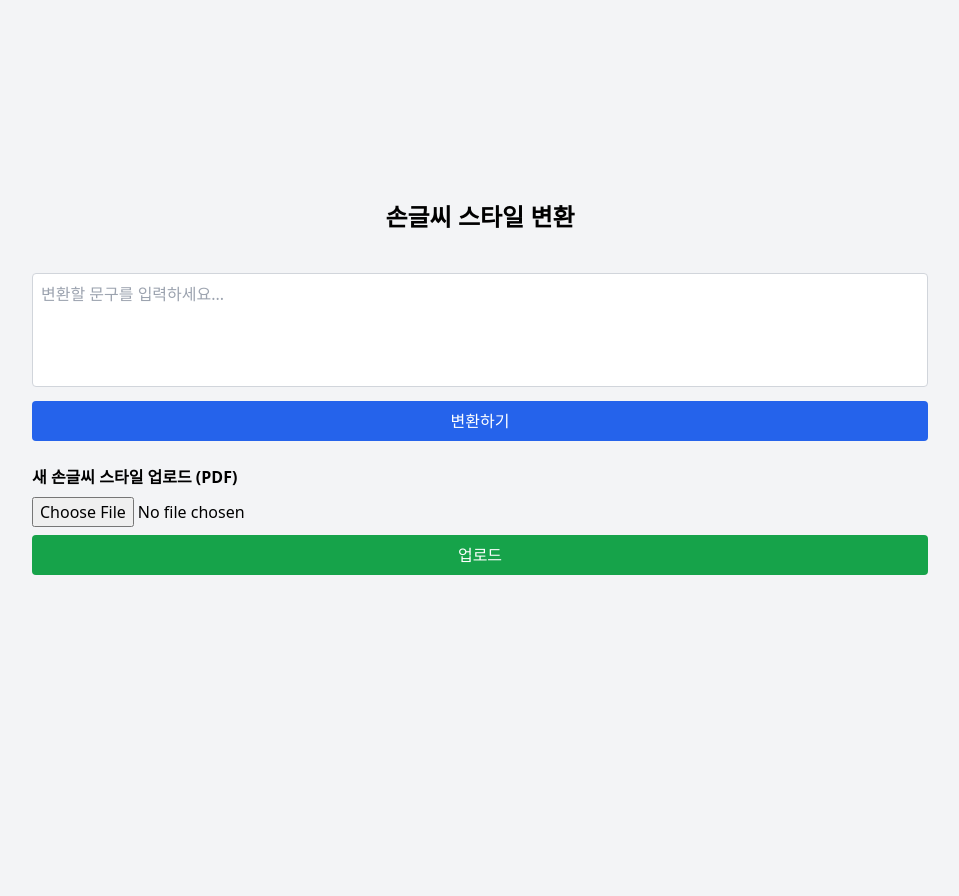
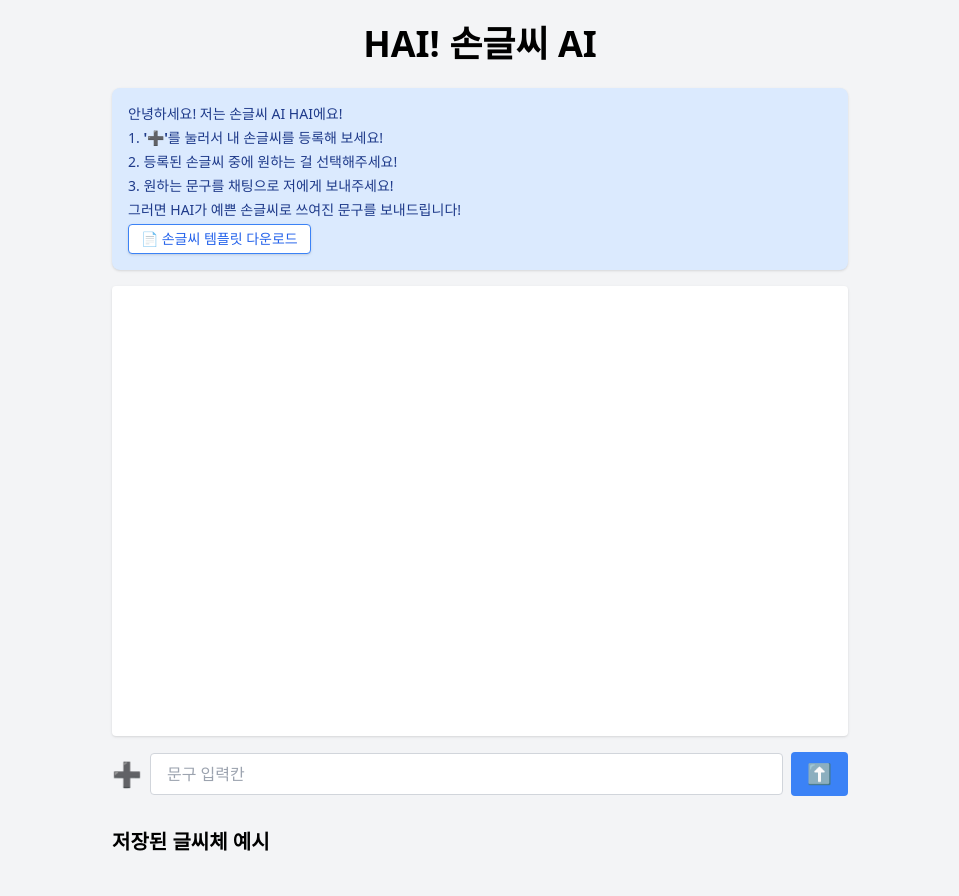
Before and after one commit to sasauthor/HAIproject, a Flask app: template templates/index.html in a window 1280 px wide. Shown: the whole page, without its empty margins (160-1119 px from the left). Before the commit the page ends 575 px from the top, so only its background shows below. Run offline with Flask 3, Linux system fonts and the light colour scheme; the template is opened without the code that fills it, so the values that code supplies are empty; parts of the project's set-up code (start-up, migrations or seed data) failed here and were passed over; some libraries are stand-ins or nearby versions.

Commit message:
Update index.html

```diff
--- a/templates/index.html
+++ b/templates/index.html
@@ -1,106 +1,86 @@
 <!DOCTYPE html>
 <html lang="ko">
+
 <head>
   <meta charset="UTF-8" />
-    <title>손글씨 스타일 변환</title>
-    <meta name="viewport" content="width=device-width, initial-scale=1" />
+  <meta name="viewport" content="width=device-width, initial-scale=1.0" />
+  <title>HAI! 손글씨 AI</title>
   <script src="https://cdn.tailwindcss.com"></script>
-</head>
-<body class="bg-gray-100 min-h-screen flex flex-col items-center justify-center p-4">
-
-<div class="w-full max-w-4xl">
-    <h1 class="text-2xl font-bold mb-4 text-center">손글씨 스타일 변환</h1>
-
-    <!-- 스타일 예시들 -->
-    <div id="examples-grid" class="grid grid-cols-4 gap-4 mb-6">
-        {% for example in examples %}
-        <div onclick="selectTemplate('{{ example.id }}')" class="cursor-pointer hover:scale-105 transition">
-            <img src="/static/outputs/{{ example.id }}/sample.png?t={{ rand_num }}" alt="예시"
-                class="rounded-lg shadow border-2 border-transparent hover:border-blue-400" />
-            <p class="text-center text-sm mt-1">예시 {{ loop.index }}</p>
-        </div>
-        {% endfor %}
-    </div>
-
-    <form id="generate-form" class="mb-6">
-        <input type="hidden" id="selected-style-id" name="style_id" value="{{ selected_style }}">
-        <textarea id="input-text" name="text" placeholder="변환할 문구를 입력하세요..." rows="4"
-            class="w-full p-2 rounded border border-gray-300 resize-none"></textarea>
-        <button type="submit" class="mt-2 w-full bg-blue-600 text-white py-2 rounded hover:bg-blue-700">변환하기</button>
-    </form>
-
-    <form id="upload-form" enctype="multipart/form-data" class="mb-6">
-        <label class="block mb-2 font-semibold">새 손글씨 스타일 업로드 (PDF)</label>
-        <input type="file" id="upload-file" name="file" accept="application/pdf" required />
-        <button type="submit" class="mt-2 w-full bg-green-600 text-white py-2 rounded hover:bg-green-700">업로드</button>
-    </form>
-
-    <div id="result" class="grid grid-cols-4 gap-4"></div>
-</div>
-
   <script>
-    const examplesGrid = document.getElementById('examples-grid');
-    const selectedStyleInput = document.getElementById('selected-style-id');
-    const generateForm = document.getElementById('generate-form');
-    const uploadForm = document.getElementById('upload-form');
-    const resultDiv = document.getElementById('result');
+    let selectedTemplateId = "";
 
     function selectTemplate(id) {
-        selectedStyleInput.value = id;
-        // 선택된 스타일 테두리 강조 UI 갱신
-        Array.from(examplesGrid.children).forEach(div => {
-            div.classList.remove('border-blue-400');
-            div.querySelector('img').classList.remove('border-blue-400');
-            div.querySelector('img').classList.add('border-transparent');
+      selectedTemplateId = id;
+      document.getElementById("selected-style-id").value = id;
+      console.log("선택된 템플릿 ID:", id);
+
+      // 기존 선택 해제
+      document.querySelectorAll("#examples-grid > div").forEach(div => {
+        div.classList.remove("selected-template");
+        div.querySelector("img").classList.remove("border-blue-500");
       });
-        const selectedDiv = Array.from(examplesGrid.children).find(div => div.onclick.toString().includes(id));
-        if(selectedDiv){
-            selectedDiv.querySelector('img').classList.remove('border-transparent');
-            selectedDiv.querySelector('img').classList.add('border-blue-400');
+
+      // 선택된 항목에 테두리 추가
+      const selectedDiv = [...document.querySelectorAll("#examples-grid > div")]
+        .find(div => div.getAttribute("onclick") === `selectTemplate('${id}')`);
+
+      if (selectedDiv) {
+        selectedDiv.classList.add("selected-template");
+        selectedDiv.querySelector("img").classList.add("border-blue-500");
       }
     }
 
-    generateForm.addEventListener('submit', async (e) => {
-        e.preventDefault();
-        const text = document.getElementById('input-text').value.trim();
-        const style_id = selectedStyleInput.value;
+    async function handleSubmit(event) {
+      event.preventDefault();
+      const input = document.getElementById("text-input").value.trim();
+      const styleId = document.getElementById("selected-style-id").value;
 
-        if (!text) {
-            alert("문구를 입력하세요.");
+      if (!input || !styleId) {
+        alert("문구를 입력하고 글씨체를 선택해주세요!");
         return;
       }
 
+      const chat = document.getElementById("chat-history");
+
+      chat.innerHTML += `<div class="bg-white p-2 my-2 rounded shadow w-fit self-end">${input}</div>`;
+
+      const loaderId = "loading-msg-" + Date.now();
+      chat.innerHTML += `<div id="${loaderId}" class="bg-gray-200 p-2 my-2 rounded shadow w-fit italic text-gray-600">[...] 이미지 생성 중...</div>`;
+      chat.scrollTop = chat.scrollHeight;
+
       const res = await fetch('/generate', {
         method: 'POST',
-            headers: {'Content-Type': 'application/json'},
-            body: JSON.stringify({text, style_id})
+        headers: { 'Content-Type': 'application/json' },
+        body: JSON.stringify({ text: input, style_id: styleId })
       });
 
       const data = await res.json();
-        if (data.error) {
-            alert(data.error);
-            return;
+
+      const loadingMsg = document.getElementById(loaderId);
+      if (loadingMsg) loadingMsg.remove();
+
+      if (data.images) {
+        const images = data.images.map(url =>
+          `<div class="mt-2">
+            <img src="${url}" class="rounded shadow w-48" />
+            <a href="${url}" download class="text-blue-600 underline text-sm block mt-1">🔗 다운로드</a>
+          </div>`).join('');
+
+        chat.innerHTML += `<div class="bg-blue-100 p-2 my-2 rounded shadow w-fit">${images}</div>`;
+      } else {
+        chat.innerHTML += `<div class="bg-red-100 p-2 my-2 rounded shadow w-fit">⚠️ 오류가 발생했어요!</div>`;
       }
 
-        resultDiv.innerHTML = '';
-        data.images.forEach(src => {
-            const img = document.createElement('img');
-            img.src = src;
-            img.alt = '결과 이미지';
-            img.className = 'rounded-lg shadow';
-            resultDiv.appendChild(img);
-        });
-    });
+      document.getElementById("text-input").value = "";
+      chat.scrollTop = chat.scrollHeight;
+    }
 
-    uploadForm.addEventListener('submit', async (e) => {
-        e.preventDefault();
-        const fileInput = document.getElementById('upload-file');
-        if (!fileInput.files.length) {
-            alert('PDF 파일을 선택하세요.');
-            return;
-        }
+    async function uploadFile(event) {
+      const file = event.target.files[0];
+      if (!file) return;
+
       const formData = new FormData();
-        formData.append('file', fileInput.files[0]);
+      formData.append('file', file);
 
       const res = await fetch('/upload', {
         method: 'POST',
@@ -108,17 +88,71 @@
       });
 
       const data = await res.json();
-        if (data.error) {
-            alert(data.error);
-            return;
+      if (data.example_html) {
+        document.getElementById("examples-grid").innerHTML += data.example_html;
+      }
     }
 
-        // 새 예시 HTML을 examples-grid에 추가
-        examplesGrid.insertAdjacentHTML('beforeend', data.example_html);
-        // 파일 선택 초기화
-        fileInput.value = '';
+    // 초기 페이지 로드 시 선택된 스타일이 있으면 테두리 표시
+    window.addEventListener("DOMContentLoaded", () => {
+      const initialId = document.getElementById("selected-style-id").value;
+      if (initialId) {
+        selectTemplate(initialId);
+      }
     });
   </script>
+  <style>
+    .selected-template img {
+      border-width: 2px !important;
+    }
+  </style>
+</head>
 
+<body class="bg-gray-100">
+  <div class="max-w-3xl mx-auto py-6 px-4">
+    <h1 class="text-4xl font-bold mb-6 text-center">HAI! 손글씨 AI</h1>
+
+    <div class="bg-blue-100 text-blue-900 p-4 rounded-lg mb-4 shadow text-sm space-y-1">
+      <p>안녕하세요! 저는 손글씨 AI HAI에요!</p>
+      <p>1. <strong>'➕'</strong>를 눌러서 내 손글씨를 등록해 보세요!</p>
+      <p>2. 등록된 손글씨 중에 원하는 걸 선택해주세요!</p>
+      <p>3. 원하는 문구를 채팅으로 저에게 보내주세요!</p>
+      <p>그러면 HAI가 예쁜 손글씨로 쓰여진 문구를 보내드립니다!</p>
+      <div class="mt-4">
+        <a href="{{ url_for('static', filename='28_template.pdf') }}"
+          class="bg-white border border-blue-500 text-blue-600 px-3 py-1 rounded hover:bg-blue-50 shadow inline-block text-sm"
+          download>
+          📄 손글씨 템플릿 다운로드
+        </a>
+      </div>
+    </div>
+
+    <div id="chat-history" class="flex flex-col bg-white h-[450px] overflow-y-scroll p-4 rounded shadow mb-4"></div>
+
+    <form class="flex items-center space-x-2" onsubmit="handleSubmit(event)">
+      <label for="file-upload" class="cursor-pointer">
+        <span class="text-2xl">➕</span>
+      </label>
+      <input id="file-upload" type="file" class="hidden" name="file" onchange="uploadFile(event)" />
+      <input id="text-input" type="text" name="text" placeholder="문구 입력칸"
+        class="flex-grow border border-gray-300 rounded px-4 py-2" />
+      <button type="submit" class="bg-blue-500 text-white px-4 py-2 rounded hover:bg-blue-600">
+        <span class="text-xl">⬆️</span>
+      </button>
+      <input type="hidden" id="selected-style-id" value="{{ selected_style }}">
+    </form>
+
+    <h2 class="text-xl font-semibold mt-8 mb-4">저장된 글씨체 예시</h2>
+    <div id="examples-grid" class="grid grid-cols-2 sm:grid-cols-4 gap-4">
+      {% for example in examples %}
+      <div onclick="selectTemplate('{{ example.id }}')" class="cursor-pointer hover:scale-105 transition">
+        <img src="{{ url_for('static', filename=example.image) }}?t={{ rand_num }}" alt="예시 {{ loop.index }}"
+          class="rounded-lg shadow border-2 border-transparent hover:border-blue-400" />
+        <p class="text-center text-sm mt-1">예시 {{ loop.index }}</p>
+      </div>
+      {% endfor %}
+    </div>
+  </div>
 </body>
+
 </html>
```
Lines whose indentation alone changed are shown as unchanged.
